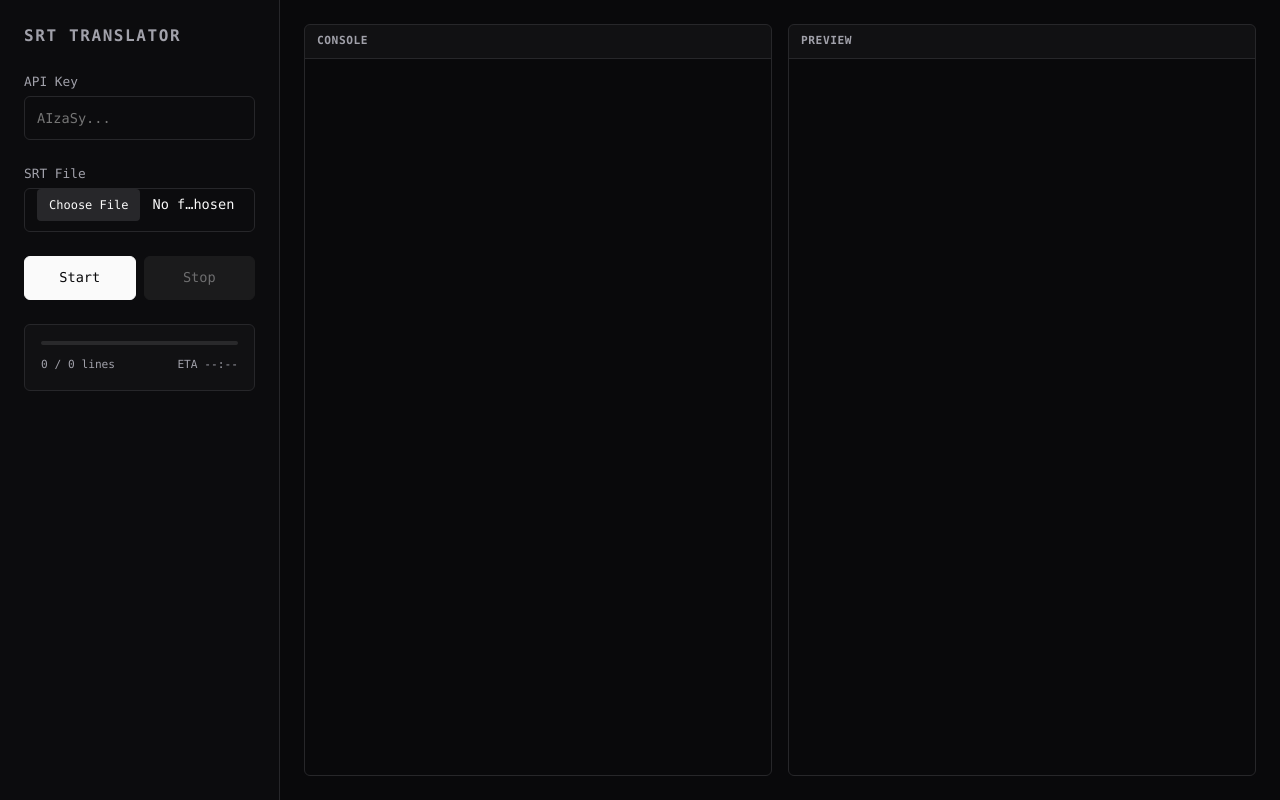
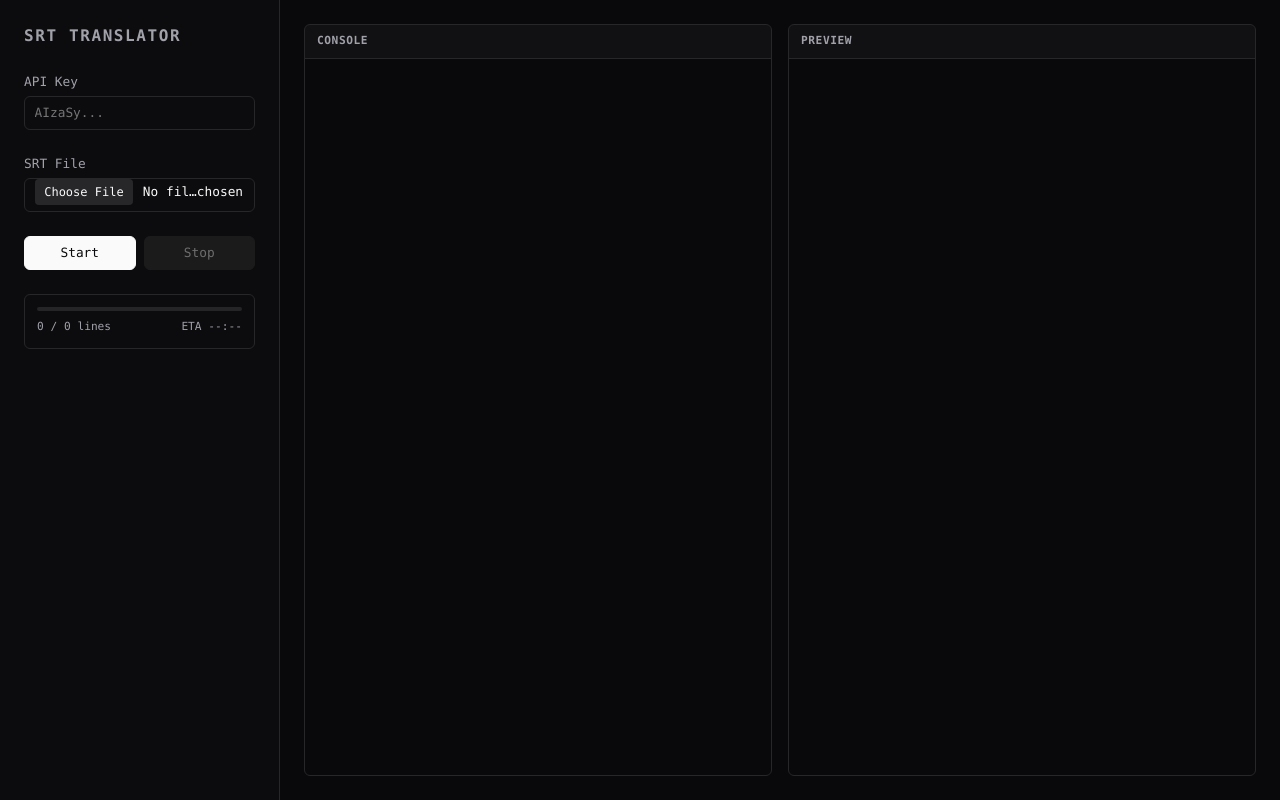
Before and after one commit to fn-cafeina/srt-translator, a website built with Parcel: page src/index.html in a window 1280 px wide. Built offline with nearby package versions, Linux system fonts and the light colour scheme.

Commit message:
style: restore compact minimalism and remove animations

```diff
--- a/src/css/modules.css
+++ b/src/css/modules.css
@@ -17,15 +17,15 @@ label {
 
 input,
 select.input-style {
-  height: 2.75rem;
+  height: 2.125rem;
   border-radius: var(--radius);
   border: 1px solid var(--border);
   background: transparent;
   color: var(--foreground);
-  padding: 0 0.75rem;
-  font-size: 0.85rem;
+  padding: 0 0.6rem;
+  font-size: 0.8rem;
   font-family: var(--font-mono);
-  transition: border-color 0.2s, box-shadow 0.2s;
+  transition: border-color 0.2s;
   width: 100%;
 }
 
@@ -38,12 +38,11 @@ input[type="file"]::file-selector-button {
   border: none;
   background: var(--muted);
   color: var(--foreground);
-  padding: 0 0.75rem;
-  height: 2rem;
+  padding: 0 0.6rem;
+  height: 1.6rem;
   border-radius: calc(var(--radius) - 2px);
   cursor: pointer;
-  margin-right: 0.75rem;
-  transition: background-color 0.2s;
+  margin-right: 0.6rem;
   font-family: var(--font-mono);
   font-size: 0.75rem;
 }
@@ -56,9 +55,9 @@ input[type="file"]::file-selector-button {
 button {
   border: 1px solid var(--border);
   border-radius: var(--radius);
-  height: 2.75rem;
-  padding: 0 1rem;
-  font-size: 0.85rem;
+  height: 2.125rem;
+  padding: 0 0.8rem;
+  font-size: 0.8rem;
   font-weight: 500;
   cursor: pointer;
   display: flex;
@@ -66,17 +65,12 @@ button {
   justify-content: center;
   flex: 1;
   line-height: 1;
-  transition: all 0.2s;
+  transition: opacity 0.2s;
   font-family: var(--font-mono);
 }
 
 button:hover:not(:disabled) {
-  opacity: 0.9;
-  transform: translateY(-1px);
-}
-
-button:active:not(:disabled) {
-  transform: translateY(0);
+  opacity: 0.8;
 }
 
 .btn-primary {
@@ -98,12 +92,12 @@ button:disabled {
 }
 
 .status {
-  background: #111113;
-  padding: 1rem;
+  background: #0c0c0e;
+  padding: 0.75rem;
   border-radius: var(--radius);
   display: flex;
   flex-direction: column;
-  gap: 0.75rem;
+  gap: 0.5rem;
   border: 1px solid var(--border);
 }
 
```
